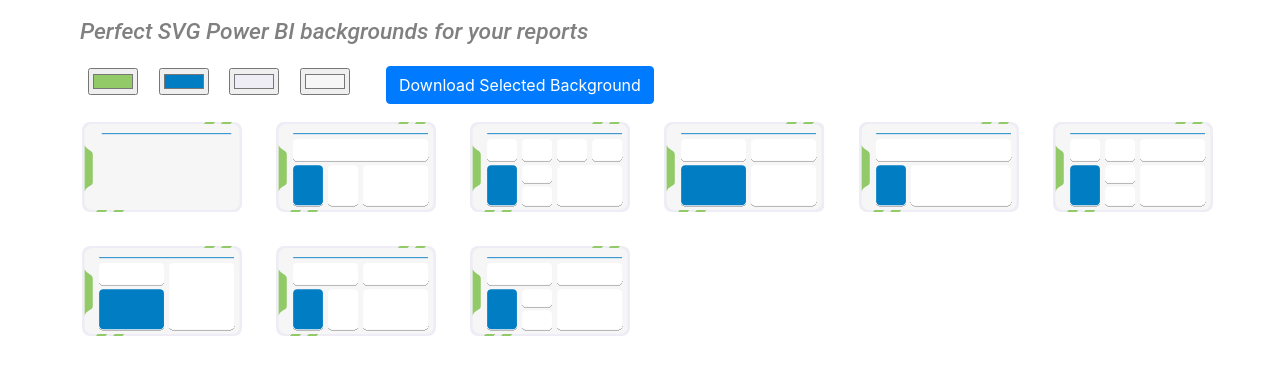
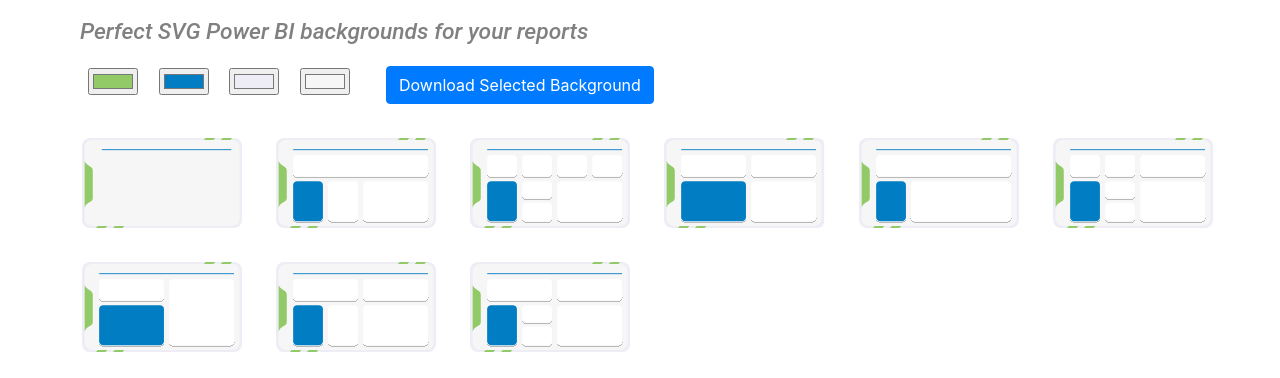
Before and after one commit to Zerg00s/Power-BI-Backgrounds, a plain HTML site: page index.html in a window 1280 px wide. Shown: the part 133-511 px from the top of the page. Drawn offline with nearby package versions, Linux system fonts and the light colour scheme.

Commit message:
upgraded layouts

```diff
--- a/styles.css
+++ b/styles.css
@@ -51,6 +51,7 @@ footer img {
 
 #image-grid{
     margin-right: 50px;
+    margin-top:  calc(2.5vw);;
 }
 #image-grid .row>div {
     margin-right: 0 !important;
```
